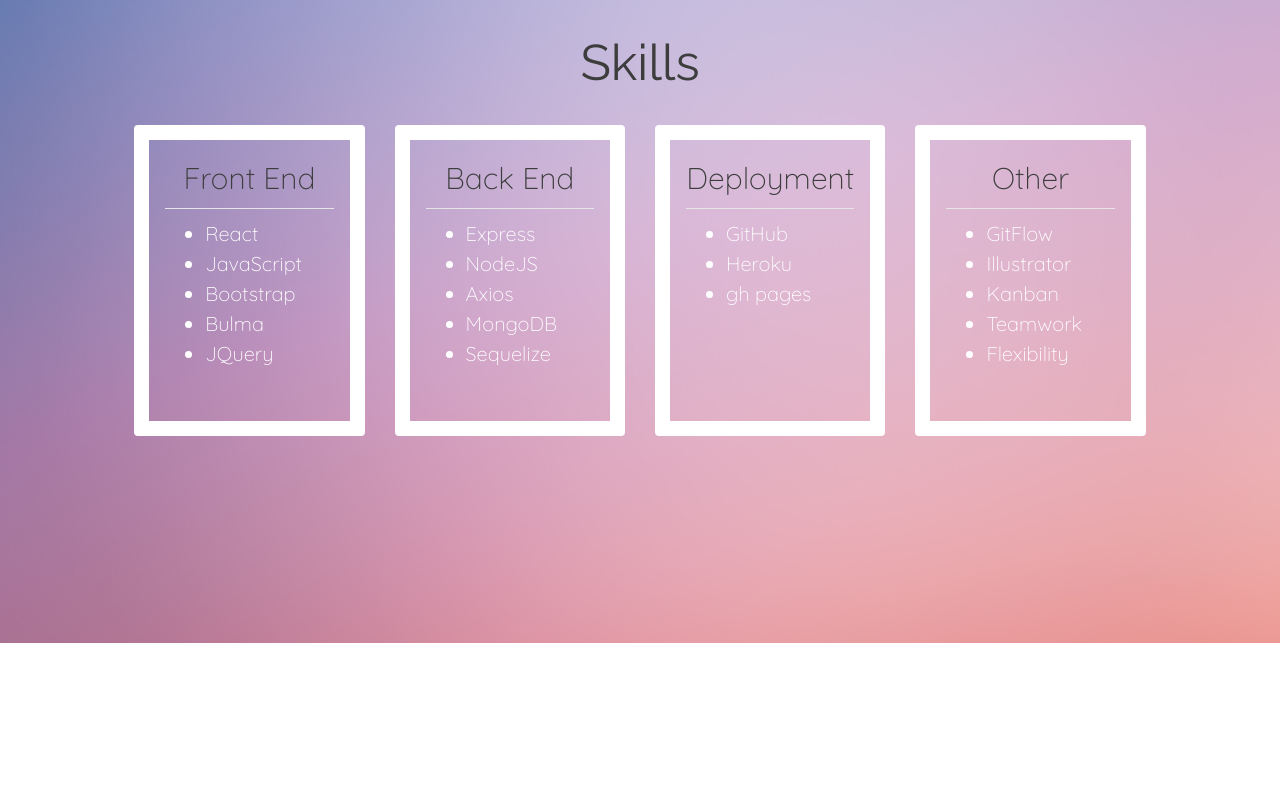
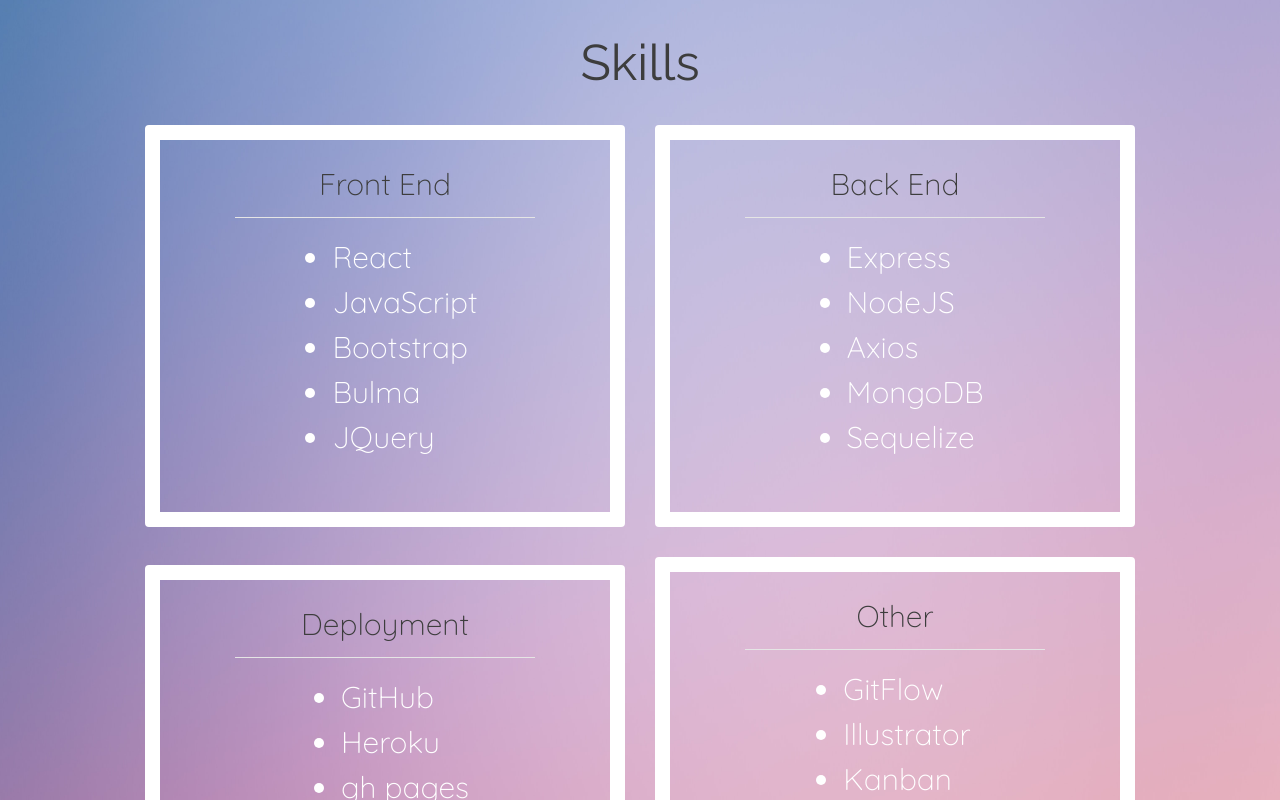
Before and after one commit to haywah27/react-portfolio, a React (Create React App) app: page / in a window 1280 px wide. Shown: the part 880-1680 px from the top of the page. Before the commit the page ends 1523 px from the top, so only its background shows below. Built offline with nearby package versions, Linux system fonts and the light colour scheme.

Commit message:
adjusting skills layout

```diff
--- a/src/components/Card/SkillsCard.js
+++ b/src/components/Card/SkillsCard.js
@@ -1,6 +1,6 @@
 import React from "react";
 import "../../pages/about.css";
-import { Card, Jumbotron, Row } from "react-bootstrap";
+import { Card, Jumbotron, Row, Col } from "react-bootstrap";
 
 function SkillsCard() {
   return (
@@ -9,8 +9,7 @@
         <div className="skillsHeader">Skills</div>
         <Row className="dimension">
           <Card className="cardCss skillsCard">
-            <Card.Title className="skillsTitle">Front End</Card.Title>
-            <hr className="titleUnderline"/>
+            <Card.Title className="skillsTitle">Front End  <hr className="titleUnderline" /></Card.Title>
             <Card.Body className="skillsBody">
               <ul>
                 <li>React</li>
@@ -22,8 +21,7 @@
             </Card.Body>
           </Card>
           <Card className="cardCss skillsCard">
-            <Card.Title className="skillsTitle">Back End</Card.Title>
-            <hr className="titleUnderline"/>
+            <Card.Title className="skillsTitle">Back End<hr className="titleUnderline" /></Card.Title>
             <Card.Body className="skillsBody">
               <ul>
                 <li>Express</li>
@@ -35,8 +33,7 @@
             </Card.Body>
           </Card>
           <Card className="cardCss skillsCard">
-            <Card.Title className="skillsTitle">Deployment</Card.Title>
-            <hr className="titleUnderline"/>
+            <Card.Title className="skillsTitle">Deployment<hr className="titleUnderline" /></Card.Title>
             <Card.Body className="skillsBody">
               <ul>
                 <li>GitHub</li>
@@ -46,8 +43,7 @@
             </Card.Body>
           </Card>
           <Card className="cardCss skillsCard">
-            <Card.Title className="skillsTitle">Other</Card.Title>
-            <hr className="titleUnderline"/>
+            <Card.Title className="skillsTitle">Other<hr className="titleUnderline" /></Card.Title>
             <Card.Body className="skillsBody">
               <ul>
                 <li>GitFlow</li>
--- a/src/pages/about.css
+++ b/src/pages/about.css
@@ -1,9 +1,6 @@
 @import url("https://fonts.googleapis.com/css2?family=Quicksand:wght@300&family=Raleway:wght@300&display=swap");
 
-
-
 .dimension {
-  display: flex;
   align-items: center;
   border-radius: 4px;
   justify-content: center;
@@ -40,9 +37,10 @@
 }
 
 .skillsCard {
-  width: 14.4rem;
+  align-items: center;
+  width: 30rem;
   margin: 15px;
-  min-height: 311px;
+  min-height: 386px;
 }
 
 .skillsHeader {
@@ -53,19 +51,20 @@
 
 .skillsTitle {
   font-size: 30px !important;
-  padding-top: 0.25rem !important;
+  margin-top: 10px;
   color: #3d3d3d;
 }
 
 .titleUnderline {
   background-color: white;
-  margin: 0;
+  margin: 15px;
+  width: 300px !important;;
+  margin-bottom:0;
 }
 
 .skillsBody {
-  font-size: 20px !important;
-  padding-top: 10px;
-  padding-left: 0;
+  font-size: 30px !important;
+  padding-top: 5px;
   text-align: left !important;
 }
 
@@ -77,8 +76,8 @@
     font-size: 30px !important;
     margin: 0px;
   }
-  .skillsHeader{
-    font-size: 40px!important;
+  .skillsHeader {
+    font-size: 40px !important;
   }
 
   .cardCss {
@@ -91,4 +90,11 @@
     background-color: transparent;
     margin-top: 5px;
   }
+
+  .titleUnderline {
+    background-color: white;
+    margin: 15px;
+    width: 200px !important;;
+    margin-bottom:0;
+  }
 }
```
